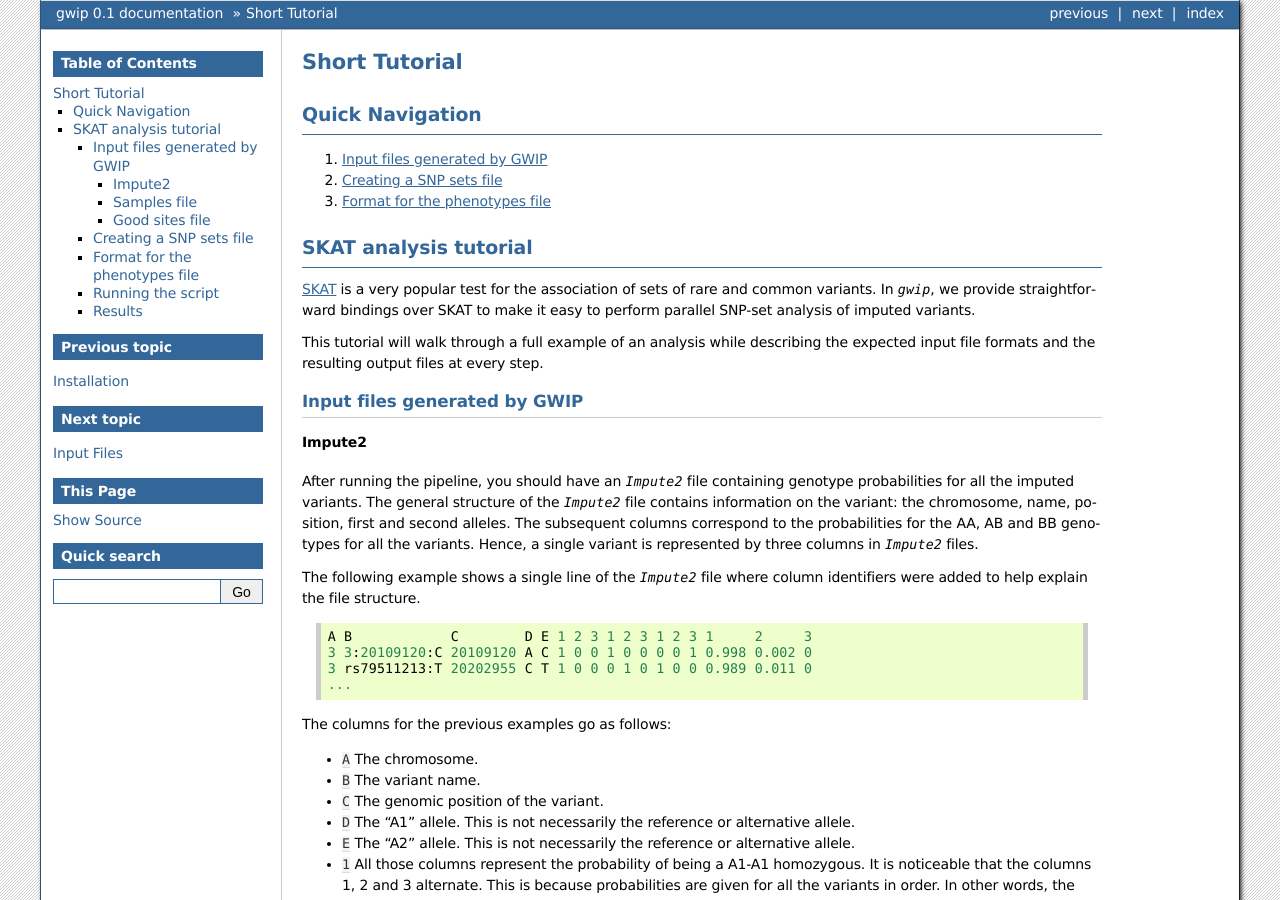
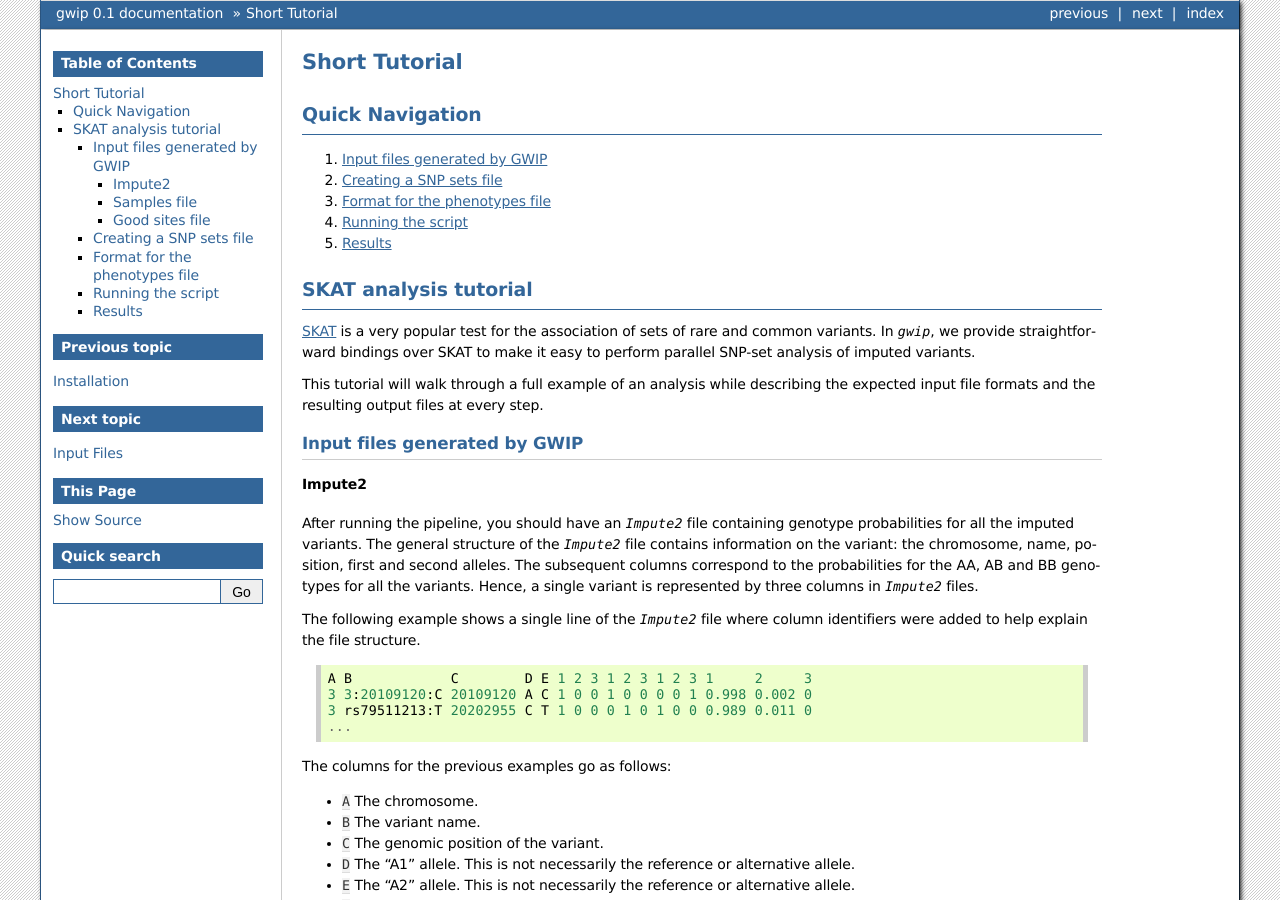
Before and after one commit to pgxcentre/genipe, a Sphinx documentation site: the page built from docs/tutorial.rst, in a window 1280 px wide and 900 px high. Built offline with Sphinx 7.4.7, drawn with Linux system fonts in a browser that asks for light colours; part of the change alters nothing that is shown.

```diff
--- a/docs/tutorial.rst
+++ b/docs/tutorial.rst
@@ -7,6 +7,8 @@ Quick Navigation
 1. :ref:`skat-tut-1`
 2. :ref:`skat-tut-2`
 3. :ref:`skat-tut-3`
+4. :ref:`skat-tut-4`
+5. :ref:`skat-tut-5`
 
 SKAT analysis tutorial
 -----------------------
@@ -217,6 +219,8 @@ file, as well as covariates. The covariates are included in the analysis using
 the ``--covar`` argument and the variable type of the outcome is given using
 the ``--outcome-type`` argument which can be set to `discrete` or `continuous`.
 
+.. _skat-tut-4:
+
 Running the script
 ^^^^^^^^^^^^^^^^^^^
 
@@ -277,6 +281,8 @@ The line by line explanation of this command is as follows:
     Also note that the SKAT-O algorithm can be used by using the ``--skat-o``
     flag.
 
+.. _skat-tut-5:
+
 Results
 ^^^^^^^^
 
```
